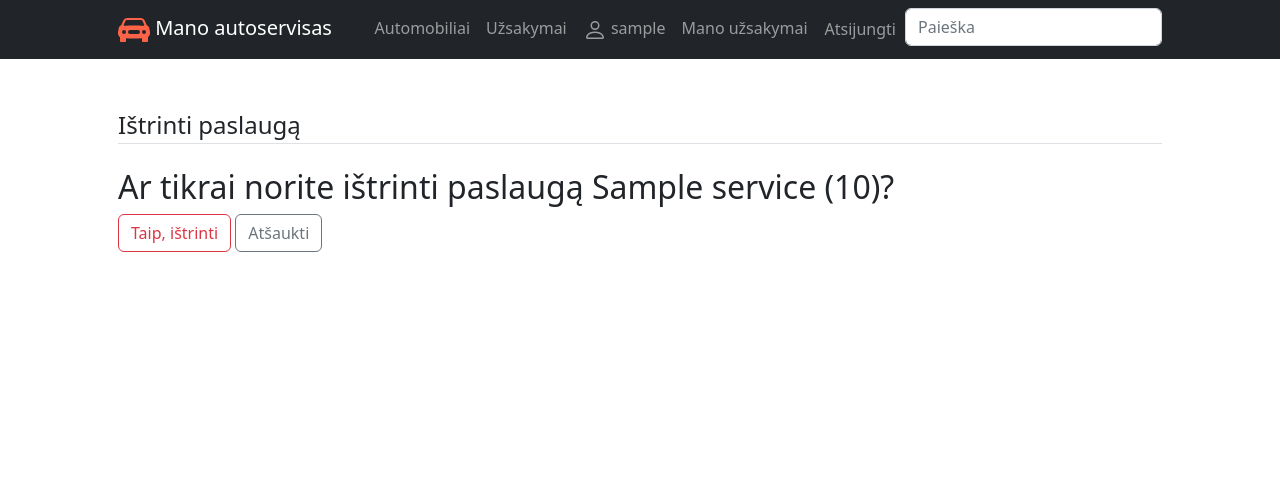
After one commit to DonatasNoreika/autoservice_202506, a Django app: page /autoservice/orderlines/1/delete in a window 1280 px wide. The commit adds this page. Shown: the top 492 px of the page. Run offline with Django 5.2, Linux system fonts and the light colour scheme; a user stored in the database is signed in; tables that the repository leaves empty hold one stand-in row (values such as "Sample post"); some libraries are stand-ins or nearby versions.

Commit message:
10 +Papildomai - padaryti, kad šias eilutes galima būtų ištrinti

```diff
--- a/mysite/autoservice/templates/order.html
+++ b/mysite/autoservice/templates/order.html
@@ -39,6 +39,7 @@
         <td>{{ line.line_sum }}</td>
         <td>
             <a class="btn btn-secondary btn-sm mt-1 mb-1" href="{% url 'orderlines_update' line.pk %}">Redaguoti</a>
+            <a class="btn btn-danger btn-sm mt-1 mb-1" href="{% url 'orderlines_delete' line.pk %}">Ištrinti</a>
         </td>
       </tr>
 {% endfor %}
--- /dev/null
+++ b/mysite/autoservice/templates/orderline_delete.html
@@ -0,0 +1,18 @@
+{% extends "base.html" %}
+{% block "title" %}Paslaugos trynimas{% endblock%}
+{% block "content" %}
+<div class="content-section">
+    <form method="POST">
+        {% load crispy_forms_tags %}
+        {% csrf_token %}
+        <fieldset class="form-group">
+        <legend class="border-bottom mb-4">Ištrinti paslaugą</legend>
+            <h2>Ar tikrai norite ištrinti paslaugą {{ orderline.service.name }} ({{ orderline.qty }})?</h2>
+        </fieldset>
+        <div class="form-group">
+            <button class="btn btn-outline-danger" type="submit">Taip, ištrinti</button>
+            <a class="btn btn-outline-secondary" href="{% url 'order' orderline.order.pk %}">Atšaukti</a>
+        </div>
+    </form>
+</div>
+{% endblock %}
--- a/mysite/autoservice/urls.py
+++ b/mysite/autoservice/urls.py
@@ -12,7 +12,8 @@ from .views import (index,
                     UserOrderUpdateView,
                     UserOrderDeleteView,
                     UserOrderLineCreateView,
-                    UserOrderLineUpdateView)
+                    UserOrderLineUpdateView,
+                    UserOrderLineDeleteView)
 
 urlpatterns = [
     path("", index, name="index"),
@@ -29,5 +30,6 @@ urlpatterns = [
     path("orders/<int:pk>/delete", UserOrderDeleteView.as_view(), name="orders_delete"),
     path("orders/<int:pk>/neworderline", UserOrderLineCreateView.as_view(), name="orderlines_create"),
     path("orderlines/<int:pk>/update", UserOrderLineUpdateView.as_view(), name="orderlines_update"),
+    path("orderlines/<int:pk>/delete", UserOrderLineDeleteView.as_view(), name="orderlines_delete"),
 
 ]
--- a/mysite/autoservice/views.py
+++ b/mysite/autoservice/views.py
@@ -219,3 +219,15 @@ class UserOrderLineUpdateView(LoginRequiredMixin, UserPassesTestMixin, generic.U
 
     def test_func(self):
         return self.get_object().order.client == self.request.user
+
+
+class UserOrderLineDeleteView(LoginRequiredMixin, UserPassesTestMixin, generic.DeleteView):
+    model = OrderLine
+    template_name = "orderline_delete.html"
+    context_object_name = "orderline"
+
+    def get_success_url(self):
+        return reverse("order", kwargs={"pk": self.get_object().order.pk})
+
+    def test_func(self):
+        return self.get_object().order.client == self.request.user
```
